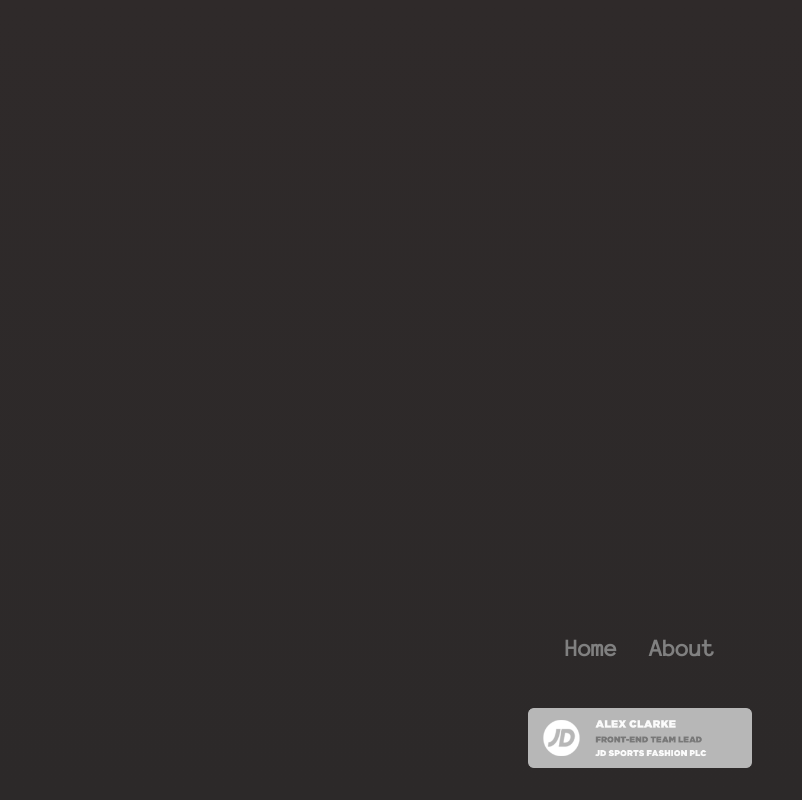
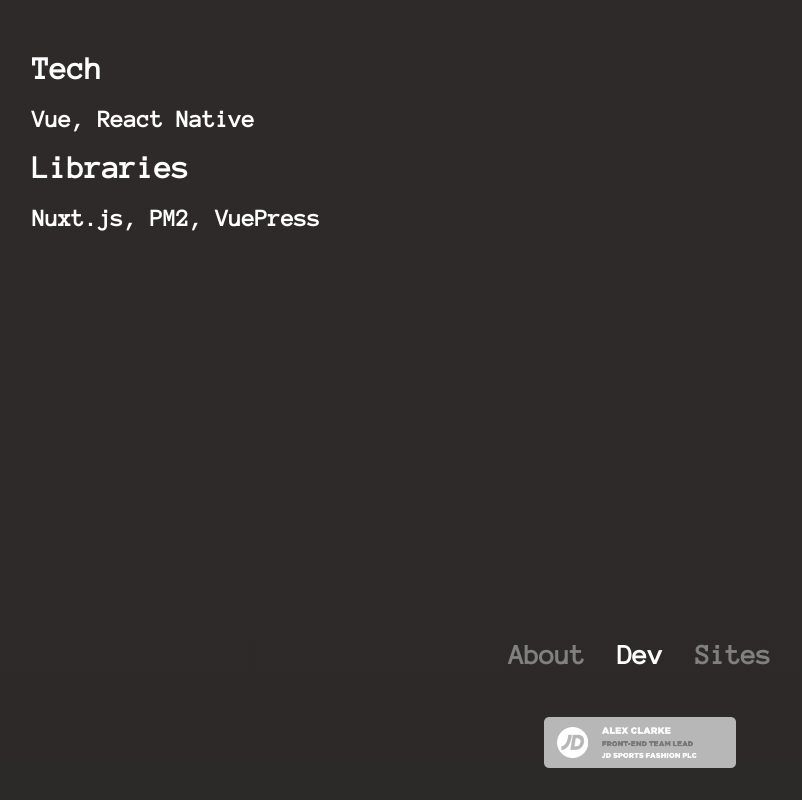
Before and after one commit to aclarke211/portfolio-2021, a Vue app: page /dev in a window 1280 px wide. Shown: the whole page, without its empty margins (0-802 px from the left). Built offline with nearby package versions, Linux system fonts and the light colour scheme.

Commit message:
feat: :recycle: redesign

```diff
--- a/src/components/FooterNav.vue
+++ b/src/components/FooterNav.vue
@@ -1,8 +1,9 @@
 <template>
   <div :class="className">
     <div id="nav">
-      <router-link to="/">Home</router-link>
-      <router-link to="/about">About</router-link>
+      <router-link to="/">About</router-link>
+      <router-link to="/dev">Dev</router-link>
+      <router-link to="/sites">Sites</router-link>
     </div>
     <img class="badge" src="../assets/team-lead-sig.png" />
   </div>
@@ -38,7 +39,7 @@ export default {
       a {
         font-weight: bold;
         color: grey;
-        font-size: 1.5rem;
+        font-size: 1.75rem;
         margin: 1rem;
         text-decoration: none;
 
@@ -49,7 +50,7 @@ export default {
     }
 
     .badge {
-      width: 14rem;
+      width: 12rem;
       height: auto;
     }
   }
--- a/src/components/HeroBanner.vue
+++ /dev/null
@@ -1,30 +0,0 @@
-<template>
-  <div :class="className">
-    <h1>{{ title }}</h1>
-    <h2>Full Stack Dev</h2>
-  </div>
-</template>
-
-<script>
-export default {
-  name: 'HeroBanner',
-
-  props: {
-    title: {
-      type: String,
-      default: 'Alex Clarke',
-    },
-  },
-
-  data: () => ({
-    className: 'hero-banner',
-  }),
-};
-</script>
-
-<style lang="scss">
-  .hero-banner {
-    width: 100%;
-  }
-
-</style>
--- a/src/router/index.js
+++ b/src/router/index.js
@@ -1,22 +1,30 @@
 import Vue from 'vue';
 import VueRouter from 'vue-router';
-import Home from '../views/Home.vue';
+import About from '../views/About.vue';
 
 Vue.use(VueRouter);
 
 const routes = [
   {
     path: '/',
-    name: 'Home',
-    component: Home,
+    name: 'About',
+    component: About,
   },
   {
-    path: '/about',
-    name: 'About',
+    path: '/dev',
+    name: 'Dev',
     // route level code-splitting
     // this generates a separate chunk (about.[hash].js) for this route
     // which is lazy-loaded when the route is visited.
-    component: () => import(/* webpackChunkName: "about" */ '../views/About.vue'),
+    component: () => import(/* webpackChunkName: "dev" */ '../views/Dev.vue'),
+  },
+  {
+    path: '/sites',
+    name: 'Sites',
+    // route level code-splitting
+    // this generates a separate chunk (about.[hash].js) for this route
+    // which is lazy-loaded when the route is visited.
+    component: () => import(/* webpackChunkName: "sites" */ '../views/Sites.vue'),
   },
 ];
 
--- a/src/views/About.vue
+++ b/src/views/About.vue
@@ -1,6 +1,17 @@
 <template>
-  <div class="about">
-    <h1>Who I Am</h1>
+  <div :class="className">
+    <h1 class="title">Alex Clarke</h1>
     <h3>Developer, Designer, Editor, Gamer, Retail Investor</h3>
   </div>
 </template>
+
+<script>
+
+export default {
+  name: 'About',
+
+  data: () => ({
+    className: 'about',
+  }),
+};
+</script>
--- /dev/null
+++ b/src/views/Dev.vue
@@ -0,0 +1,19 @@
+<template>
+  <div :class="className">
+    <h1>Tech</h1>
+    <h2>Vue, React Native</h2>
+
+    <h1>Libraries</h1>
+    <h2>Nuxt.js, PM2, VuePress</h2>
+  </div>
+</template>
+
+<script>
+export default {
+  name: 'Dev',
+
+  data: () => ({
+    className: 'dev',
+  }),
+};
+</script>
--- a/src/views/Home.vue
+++ /dev/null
@@ -1,17 +0,0 @@
-<template>
-  <div class="home">
-    <HeroBanner />
-  </div>
-</template>
-
-<script>
-import HeroBanner from '@/components/HeroBanner.vue';
-
-export default {
-  name: 'Home',
-
-  components: {
-    HeroBanner,
-  },
-};
-</script>
--- /dev/null
+++ b/src/views/Sites.vue
@@ -0,0 +1,16 @@
+<template>
+  <div :class="className">
+    <h1>Sites</h1>
+    <h3>Contributed towards the following websites:</h3>
+  </div>
+</template>
+
+<script>
+export default {
+  name: 'Sites',
+
+  data: () => ({
+    className: 'sites',
+  }),
+};
+</script>
```
